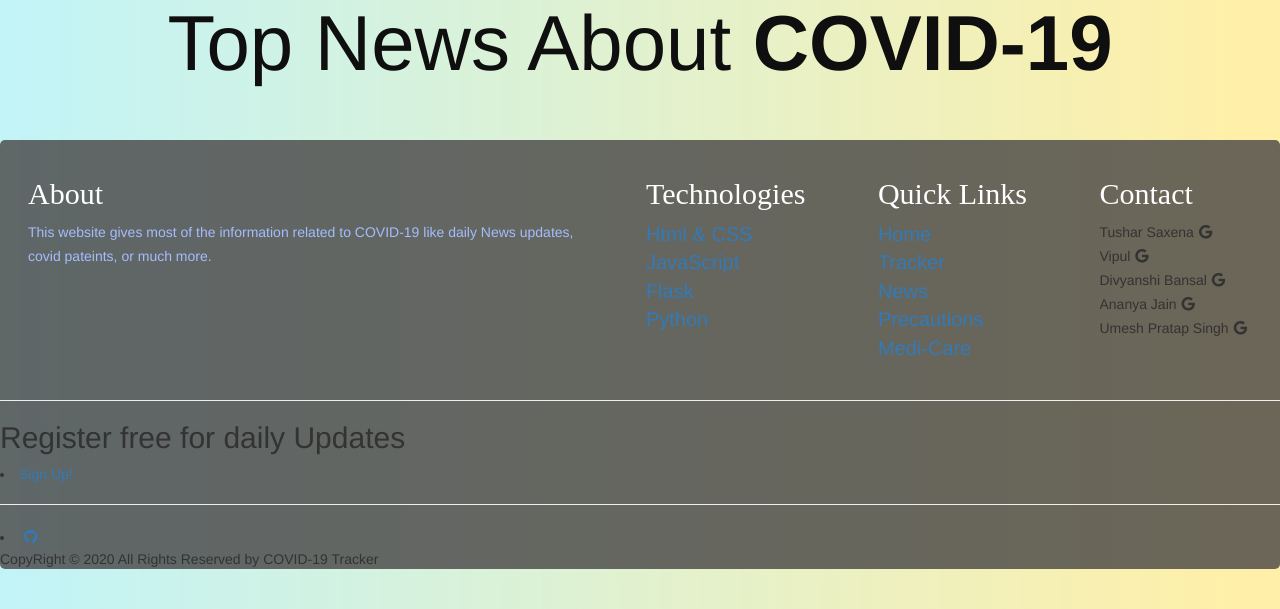
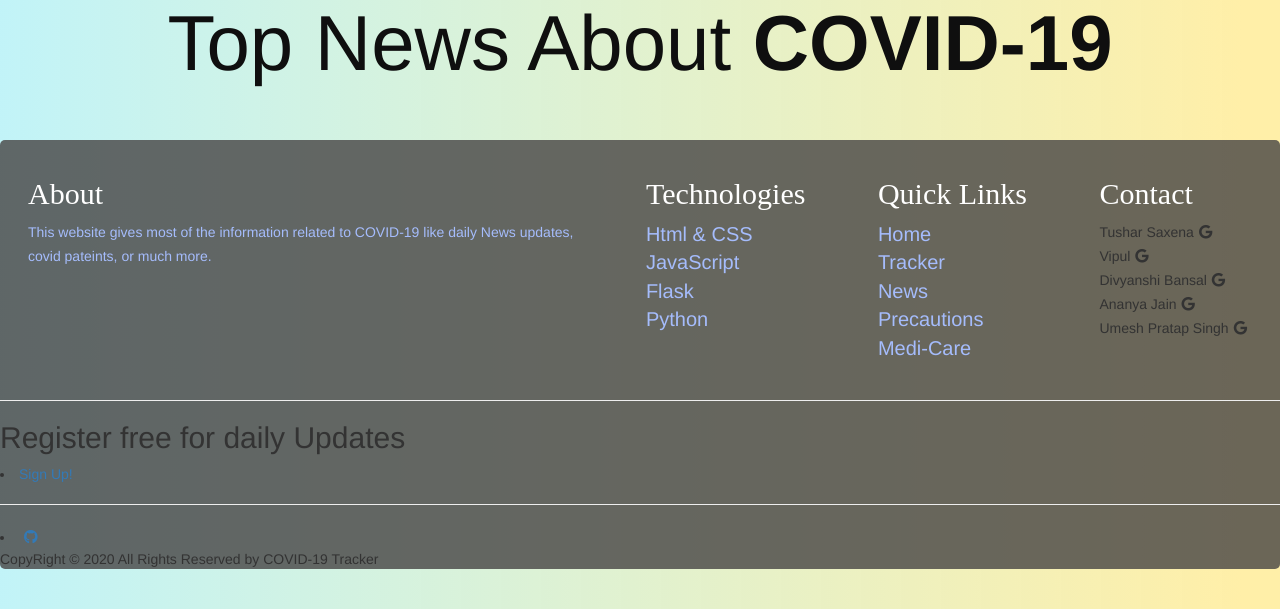
Before and after one commit to Tusharsaxena3112/Covid-19, a Flask app: page /news in a window 1280 px wide. Shown: the part 139-748 px from the top of the page. Run offline with Flask 2, Linux system fonts and the light colour scheme; some libraries are stand-ins or nearby versions.

Commit message:
change color

```diff
--- a/static/css/news.css
+++ b/static/css/news.css
@@ -182,7 +182,7 @@ footer i{
 }
 .sec-1 li a{
   font-size: 20px;
-
+  color:rgb(165, 188, 252) ;
 }
 
 
```
